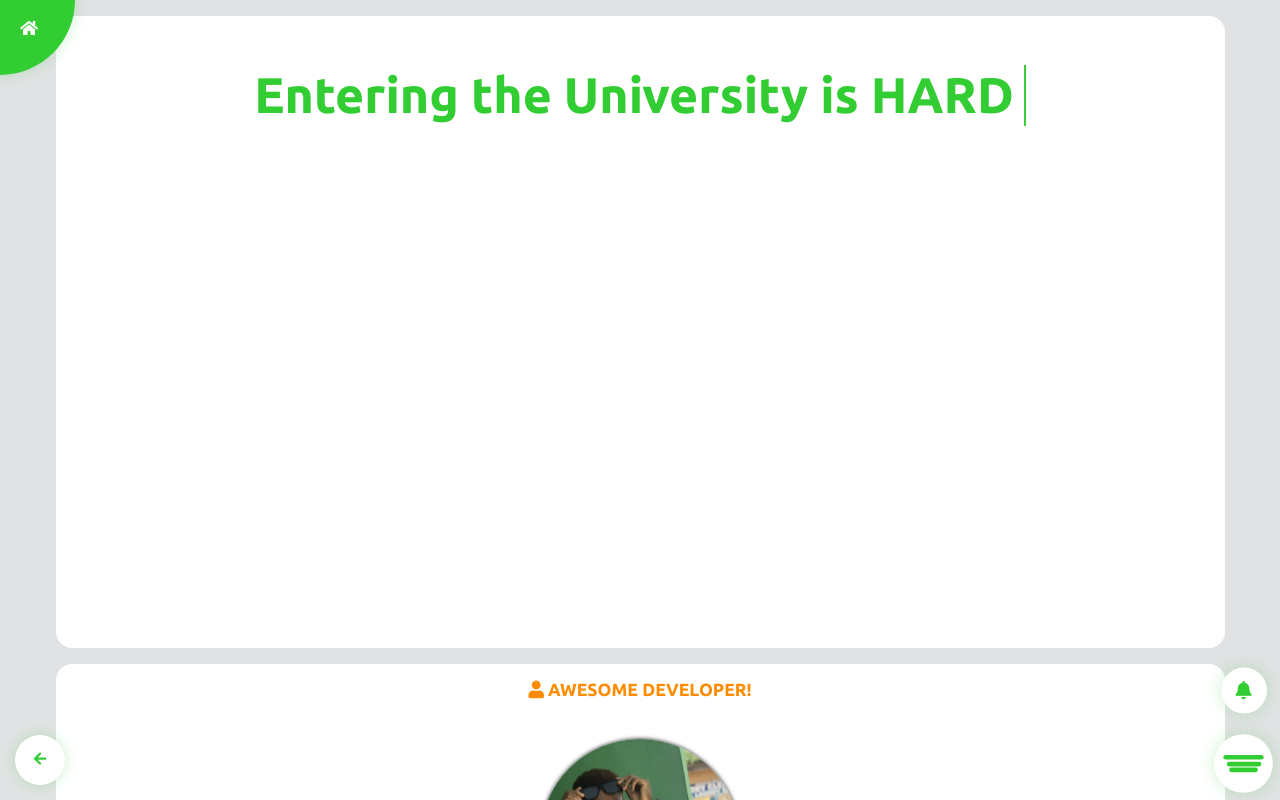
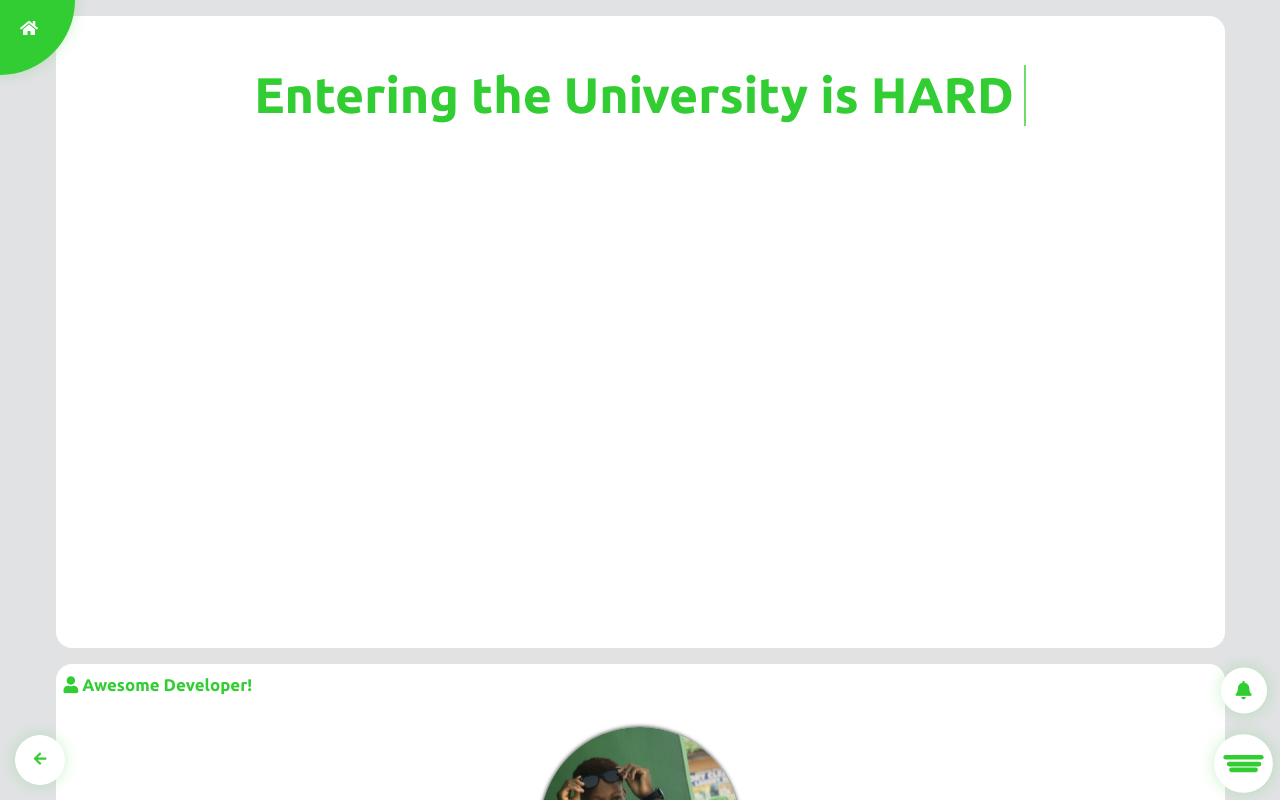
Before and after one commit to Ayomide-Daniel/fuoye360-app, a Nuxt app: page / in a window 1280 px wide. Shown: the top 800 px of the page. Built offline with nearby package versions, Linux system fonts and the light colour scheme.

Commit message:
about image patch

```diff
--- a/pages/index.vue
+++ b/pages/index.vue
@@ -17,7 +17,7 @@
       </div>
     </div>
     <div class="wrapper">
-      <h3 class="sb-text"><i class="fas fa-user"></i> Awesome Developer!</h3>
+      <h3 style="color:var(--brand-color)"><i class="fas fa-user"></i> Awesome Developer!</h3>
       <br />
       <div class="about-inspiration">
         <div class="about-avi">
```
